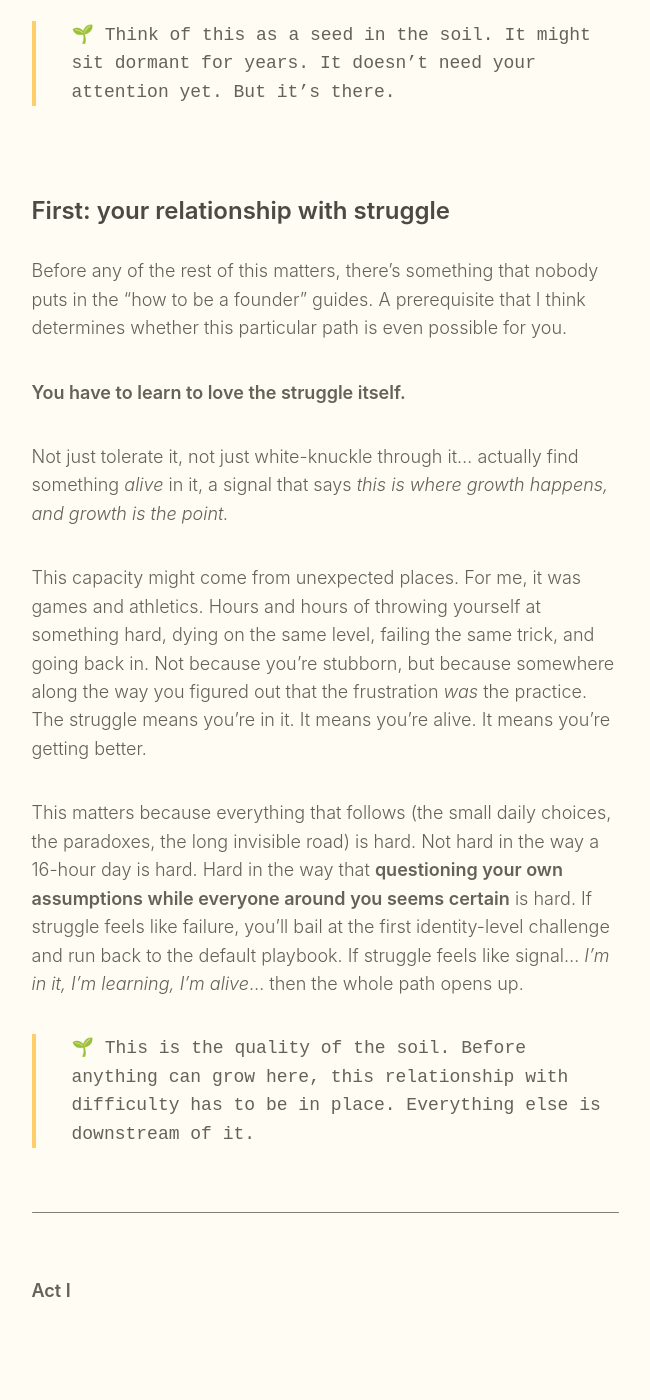
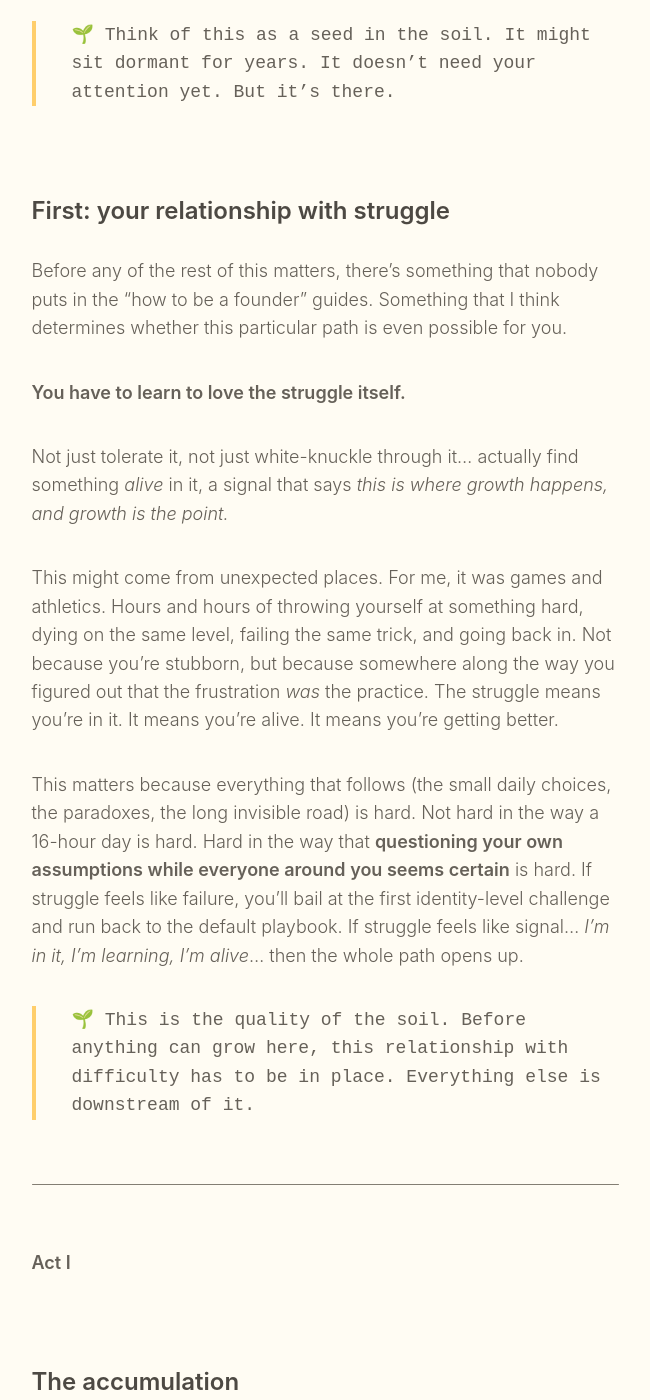
Before and after one commit to paulmederos/pm17, a Jekyll site: the page built from _posts/2026-02-26-purpose-driven-entrepreneurship.md, in a window 1280 px wide and 1400 px high, scrolled down 1555 px. Shown: the whole window, without its empty margins (315-965 px from the left). Built offline with Jekyll 4.4.1, drawn with Linux system fonts in a browser that asks for light colours; some web fonts are replaced; some of the changed text lies outside the part shown.

Commit message:
Tune blog post voice to match established writing style
Simplify formal vocabulary (prerequisite→something, capacity→dropped,
simultaneously→at the same time), fix 5 more staccato/binary contrast
fragments, and normalize unicode ellipses to three-dot style consistent
with other posts.

https://claude.ai/code/session_01TFt77CjFq3mVMXe7PnFc7T

```diff
--- a/_posts/2026-02-26-purpose-driven-entrepreneurship.md
+++ b/_posts/2026-02-26-purpose-driven-entrepreneurship.md
@@ -23,23 +23,23 @@ These are trail notes from that path. They're not a map or a playbook. Just: her
 
 When you're starting out, the hunger is everything. You want to build. You want to prove you can do it. You admire the people who've done it, the icons and founders who made something from nothing. You study their playbooks. You measure yourself against their metrics: revenue, users, valuation, title, reputation. You want the *right* resume.
 
-There's nothing wrong with any of that. The hunger is real, and it teaches you real things. How to ship. How to endure. How to show up when you don't want to. You learn to build… and building is a skill you'll carry forever.
+There's nothing wrong with any of that. The hunger is real, and it teaches you real things. How to ship. How to endure. How to show up when you don't want to. You learn to build... and building is a skill you'll carry forever.
 
-But underneath the hunger, there's a different signal. You might not hear it yet. That's okay… it'll wait. It's patient like that. The signal sounds something like: *Is this the game I actually want to win? Or just the one everyone told me to play?*
+But underneath the hunger, there's a different signal. You might not hear it yet. That's okay... it'll wait. It's patient like that. The signal sounds something like: *Is this the game I actually want to win? Or just the one everyone told me to play?*
 
 > 🌱 Think of this as a seed in the soil. It might sit dormant for years. It doesn't need your attention yet. But it's there.
 
 ## First: your relationship with struggle
 
-Before any of the rest of this matters, there's something that nobody puts in the "how to be a founder" guides. A prerequisite that I think determines whether this particular path is even possible for you.
+Before any of the rest of this matters, there's something that nobody puts in the "how to be a founder" guides. Something that I think determines whether this particular path is even possible for you.
 
 **You have to learn to love the struggle itself.**
 
-Not just tolerate it, not just white-knuckle through it… actually find something *alive* in it, a signal that says *this is where growth happens, and growth is the point.*
+Not just tolerate it, not just white-knuckle through it... actually find something *alive* in it, a signal that says *this is where growth happens, and growth is the point.*
 
-This capacity might come from unexpected places. For me, it was games and athletics. Hours and hours of throwing yourself at something hard, dying on the same level, failing the same trick, and going back in. Not because you're stubborn, but because somewhere along the way you figured out that the frustration *was* the practice. The struggle means you're in it. It means you're alive. It means you're getting better.
+This might come from unexpected places. For me, it was games and athletics. Hours and hours of throwing yourself at something hard, dying on the same level, failing the same trick, and going back in. Not because you're stubborn, but because somewhere along the way you figured out that the frustration *was* the practice. The struggle means you're in it. It means you're alive. It means you're getting better.
 
-This matters because everything that follows (the small daily choices, the paradoxes, the long invisible road) is hard. Not hard in the way a 16-hour day is hard. Hard in the way that **questioning your own assumptions while everyone around you seems certain** is hard. If struggle feels like failure, you'll bail at the first identity-level challenge and run back to the default playbook. If struggle feels like signal… *I'm in it, I'm learning, I'm alive*… then the whole path opens up.
+This matters because everything that follows (the small daily choices, the paradoxes, the long invisible road) is hard. Not hard in the way a 16-hour day is hard. Hard in the way that **questioning your own assumptions while everyone around you seems certain** is hard. If struggle feels like failure, you'll bail at the first identity-level challenge and run back to the default playbook. If struggle feels like signal... *I'm in it, I'm learning, I'm alive*... then the whole path opens up.
 
 > 🌱 This is the quality of the soil. Before anything can grow here, this relationship with difficulty has to be in place. Everything else is downstream of it.
 
@@ -99,7 +99,7 @@ The paradox isn't a problem to solve. It's a practice environment. And the muscl
 
 ## The long game
 
-After enough accumulation, after enough time holding paradox… something settles. Nothing as dramatic as an epiphany—you just look up one day and realize the inside matches the outside. What you believe, how you spend your days, what you build, how you treat people… they're coherent. Not perfectly. But recognizably.
+After enough accumulation, after enough time holding paradox... something settles. Nothing as dramatic as an epiphany—you just look up one day and realize the inside matches the outside. What you believe, how you spend your days, what you build, how you treat people... they're coherent. Not perfectly, but recognizably.
 
 And what you have is something the default path almost never produces.
 
@@ -123,11 +123,11 @@ This is one path. Different ways of building work for different people, and the
 
 There's survivorship bias here, and I want to name it plainly. I chose this path, I'm standing on it, I love the view. Would I say the same things if I'd chosen differently? I genuinely don't know. Nobody gets to run the counterfactual.
 
-What I *can* say… maybe the only thing I can say with real honesty… is that this path is **coherent.** The inside matches the outside. The work reflects who I actually am. And the life I'm living is one I designed, not one I defaulted into.
+What I *can* say... maybe the only thing I can say with real honesty... is that this path is **coherent.** The inside matches the outside. The work reflects who I actually am. And the life I'm living is one I designed, not one I defaulted into.
 
 It's hard. It's very meaningful. And I wouldn't trade it, not because it's the best path, but because it's mine.
 
-If any of that resonates… if you feel a different signal underneath the hunger, even faintly… these are trail notes from someone a little further down the road. Here's what the terrain looks like. Here's what to expect. Here's what grows if you keep tending.
+If any of that resonates... if you feel a different signal underneath the hunger, even faintly... these are trail notes from someone a little further down the road. Here's what the terrain looks like. Here's what to expect. Here's what grows if you keep tending.
 
 Take what's useful. Leave the rest.
 
```
Also changed, not shown: other parts of _posts/2026-02-26-purpose-driven-entrepreneurship.md (+7 -7 lines).
